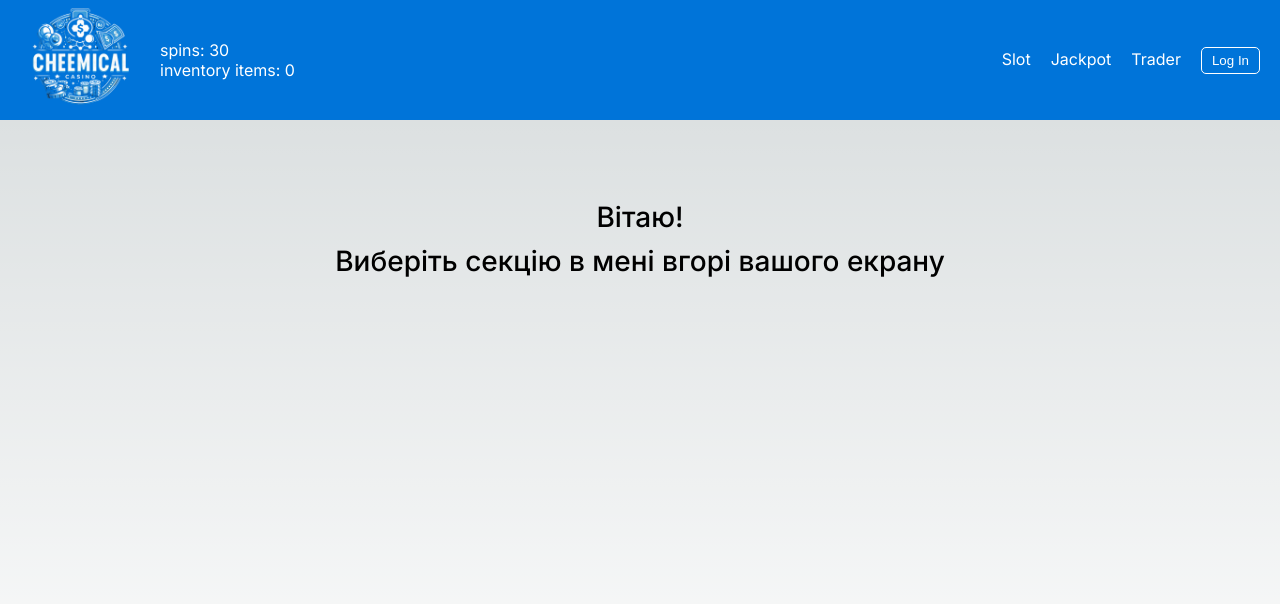
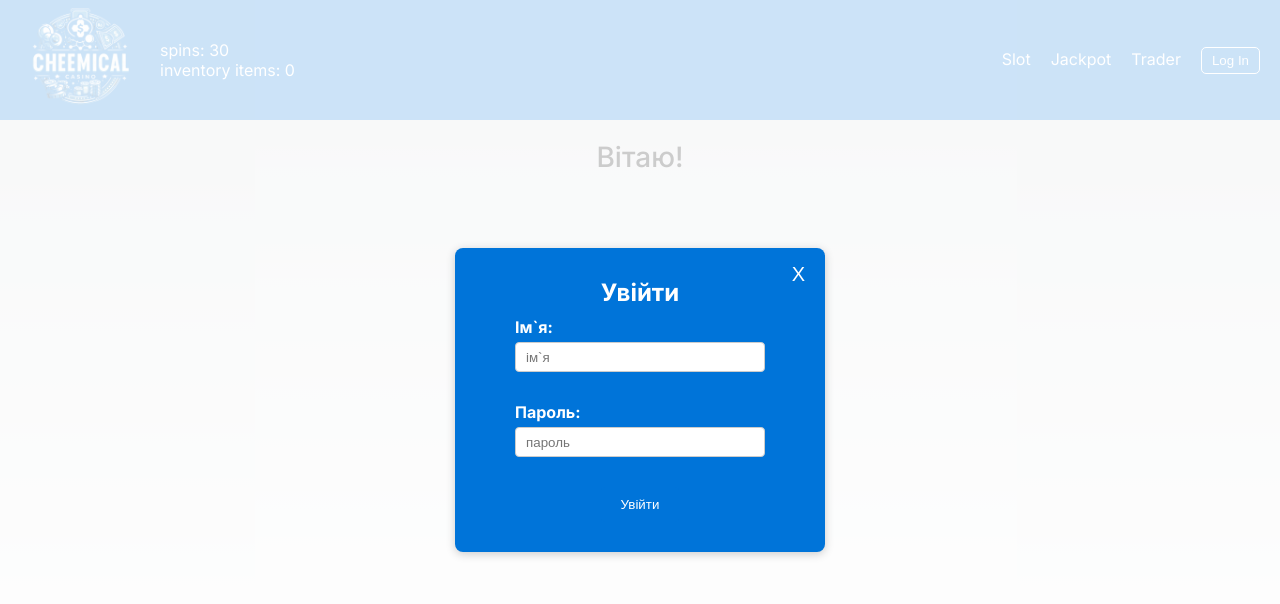
Before and after one commit to ZinetsVO/slots__school, a Next.js app: page / in a window 1280 px wide. Both pictures are taken after a click on the button "Log In". Shown: the top 604 px of the page. Built offline with nearby package versions, Linux system fonts and the light colour scheme.

Commit message:
add styles

```diff
--- a/src/app/globals.css
+++ b/src/app/globals.css
@@ -95,6 +95,12 @@ body {
     rgb(var(--background-start-rgb));
 
     min-height: 100vh;
+    display: flex;
+    flex-direction: column;
+    align-items: center;
+    /* background-image: url("../app/static/wallpaper.jpg");
+    background-size: cover;
+    background-repeat: no-repeat; */
 }
 
 a {
--- a/src/app/layout.js
+++ b/src/app/layout.js
@@ -2,6 +2,7 @@ import { Inter } from "next/font/google";
 import "./globals.css";
 import Header from "@/components/Header";
 import ProductProvider from "@/components/Context";
+import Login from "@/components/Login";
 
 const inter = Inter({ subsets: ["latin"] });
 
--- a/src/app/page.js
+++ b/src/app/page.js
@@ -1,15 +1,15 @@
-
-
-
 import styles from "./page.module.css";
 
+export default function Home() {
 
-export default function Home() {
   return (
     <main className={styles.main}>
-      <div className="container"><h3 className={styles.text}>Вітаю!</h3>
-      <h3 className={styles.text}>
-       Виберіть секцію в мені вгорі вашого екрану</h3></div>
+      <div className="container">
+        <h3 className={styles.text}>Вітаю!</h3>
+        <h3 className={styles.text}>
+
+        </h3>
+      </div>
     </main>
   );
 }
--- a/src/components/Context/index.jsx
+++ b/src/components/Context/index.jsx
@@ -12,8 +12,14 @@ const ProductContext = createContext();
 
 export default function ProductProvider({ children }) {
   const [inventory, setInventory] = useState([]);
-  const [spins, setSpins] = useState(30)
+  const [spins, setSpins] = useState(30);
   const [error, setError] = useState(null);
+
+  const [seen, setSeen] = useState(false);
+
+  function togglePop() {
+    setSeen(!seen);
+  }
 
   const contextValue = useMemo(
     () => ({
@@ -21,9 +27,11 @@ export default function ProductProvider({ children }) {
       spins,
       setSpins,
       setInventory,
+      togglePop,
+      seen,
       error,
     }),
-    [inventory, spins, setSpins, setInventory, error]
+    [inventory, spins, setSpins, setInventory, togglePop, seen, error]
   );
 
   return (
--- a/src/components/Header/index.jsx
+++ b/src/components/Header/index.jsx
@@ -7,9 +7,12 @@ import Image from "next/image";
 import logo from "@/app/static/logo.png"
 import Link from "next/link";
 import { useProduct } from "../Context";
+import Login from "../Login";
 
 const Header = () => {
-  const { inventory, spins, setSpins, setInventory } = useProduct();
+  const { inventory, spins, togglePop, seen } = useProduct();
+
+  console.log(seen);
   return (
     <header className={css.site__header}>
       <Link className={css.logo} href="/"> <Image
@@ -26,7 +29,8 @@ const Header = () => {
         <Link href="/slots">Slot</Link>
         <Link href="/jackpot">Jackpot</Link>
         <Link href="/trader">Trader</Link>
-        <button className={css.auth__button}>Log In</button>
+        <button className={css.auth__button} onClick={togglePop}>Log In</button>
+        {seen && <Login toggle={togglePop} />}
       </nav>
     </header>
   );
--- a/src/components/Header/style.module.css
+++ b/src/components/Header/style.module.css
@@ -4,9 +4,9 @@
   align-items: center;
   background-color: #0074d9;
   color: #ffffff;
-  margin-bottom: 60px;
   height: 120px;
   padding-left: 20px;
+  width: 100%;
 }
 
 .logo {
@@ -29,6 +29,11 @@
   margin-right: 20px;
   color: #ffffff;
   text-decoration: none;
+  transition: all .3s;
+}
+
+.nav__links a:hover {
+  color: #fee800;
 }
 
 .auth__button {
--- /dev/null
+++ b/src/components/Login/index.jsx
@@ -0,0 +1,55 @@
+"use client";
+import React, { useState } from "react";
+import css from "./style.module.css";
+
+function Login(props) {
+  const [username, setUsername] = useState("");
+  const [password, setPassword] = useState("");
+
+  function handleLogin(e) {
+    e.preventDefault();
+    // Code to handle login (e.g., API calls, authentication) goes here
+    // Once login is successful, you can close the popup
+    props.toggle();
+  }
+
+  return (
+    <div className={css.popup}>
+      <div className={css.popup__inner}>
+        <h2>Увійти</h2>
+        <form className={css.login__form} onSubmit={handleLogin}>
+          <div className={css.input__group}>
+            <label htmlFor="username">Ім`я:</label>
+            <input
+            placeholder="ім`я"
+              className={css.input__text}
+              type="text"
+              id="username"
+              value={username}
+              onChange={(e) => setUsername(e.target.value)}
+            />
+          </div>
+          <div className={css.input__group}>
+            <label htmlFor="password">Пароль:</label>
+            <input
+             placeholder="пароль"
+              className={css.input__password}
+              type="password"
+              id="password"
+              value={password}
+              onChange={(e) => setPassword(e.target.value)}
+            />
+          </div>
+          <button type="submit" className={css.login__button}>
+            Увійти
+          </button>
+        </form>
+        <button onClick={props.toggle} className={css.close__button}>
+         X
+        </button>
+      </div>
+    </div>
+  );
+}
+
+export default Login;
--- /dev/null
+++ b/src/components/Login/style.module.css
@@ -0,0 +1,92 @@
+.popup {
+  position: fixed;
+  z-index: 1;
+  left: 0;
+  top: 0;
+  width: 100%;
+  height: 100%;
+  background-color: rgba(255, 255, 255, 0.8); /* White with transparency */
+  display: flex;
+  justify-content: center;
+  align-items: center;
+  transition: all .3s;
+}
+
+.popup__inner {
+  background-color: #0074d9; /* Blue color */
+  padding: 30px 60px;
+  border-radius: 8px;
+  box-shadow: 0 2px 10px rgba(0, 0, 0, 0.2);
+  color: white;
+  display: flex;
+  flex-direction: column;
+  align-items: center;
+  justify-content: center;
+  gap: 10px;
+  position: relative;
+}
+
+.input__group {
+  display: flex;
+  flex-direction: column;
+  margin-bottom: 20px;
+}
+
+.input__group label {
+  font-weight: bold;
+  margin-bottom: 5px;
+}
+
+.login__button {
+  background-color: #0074d9;
+  color: white;
+  border: none;
+  padding: 10px 20px;
+  border-radius: 4px;
+  cursor: pointer;
+}
+
+.input__password,
+.input__text {
+  width: 100%;
+  padding: 10px;
+  border: 1px solid #ccc;
+  border-radius: 4px;
+  margin-bottom: 10px;
+  height: 30px;
+  width: 250px;
+}
+.login__button,
+.close__button {
+  background-color: #0074d9;
+  color: white;
+  border: none;
+  padding: 10px 20px;
+  border-radius: 4px;
+  cursor: pointer;
+}
+
+.login__button {
+  margin: 0 auto;
+}
+
+/* Style for submit button (if needed) */
+.close__button {
+  background-color: #0074d9;
+  color: white;
+  border: none;
+  padding: 0;
+  border-radius: 4px;
+  cursor: pointer;
+  position: absolute;
+  top: 15px;
+  right: 20px;
+  font-size: 20px;
+}
+
+.login__form {
+  display: flex;
+  flex-direction: column;
+  align-items: center;
+  justify-content: center;
+}
--- a/src/components/Slot/style.module.css
+++ b/src/components/Slot/style.module.css
@@ -3,6 +3,7 @@
   flex-direction: column;
   align-items: center;
   justify-content: center;
+  margin: auto 0;
 }
 
 .slot__row {
@@ -10,11 +11,12 @@
   justify-content: center;
   margin-bottom: 40px;
   position: relative;
-  outline: 15px outset red;
+  outline: 15px outset #005ea6;
+
 }
 .slot__cell {
   font-size: 24px;
-  width: 80px;
+  width: 100px;
   height: 80px;
   text-align: center;
   display: flex;
```
Also changed, not shown: src/components/Slot/index.jsx (+17 -4 lines), src/app/static/wallpaper.jpg (added).
